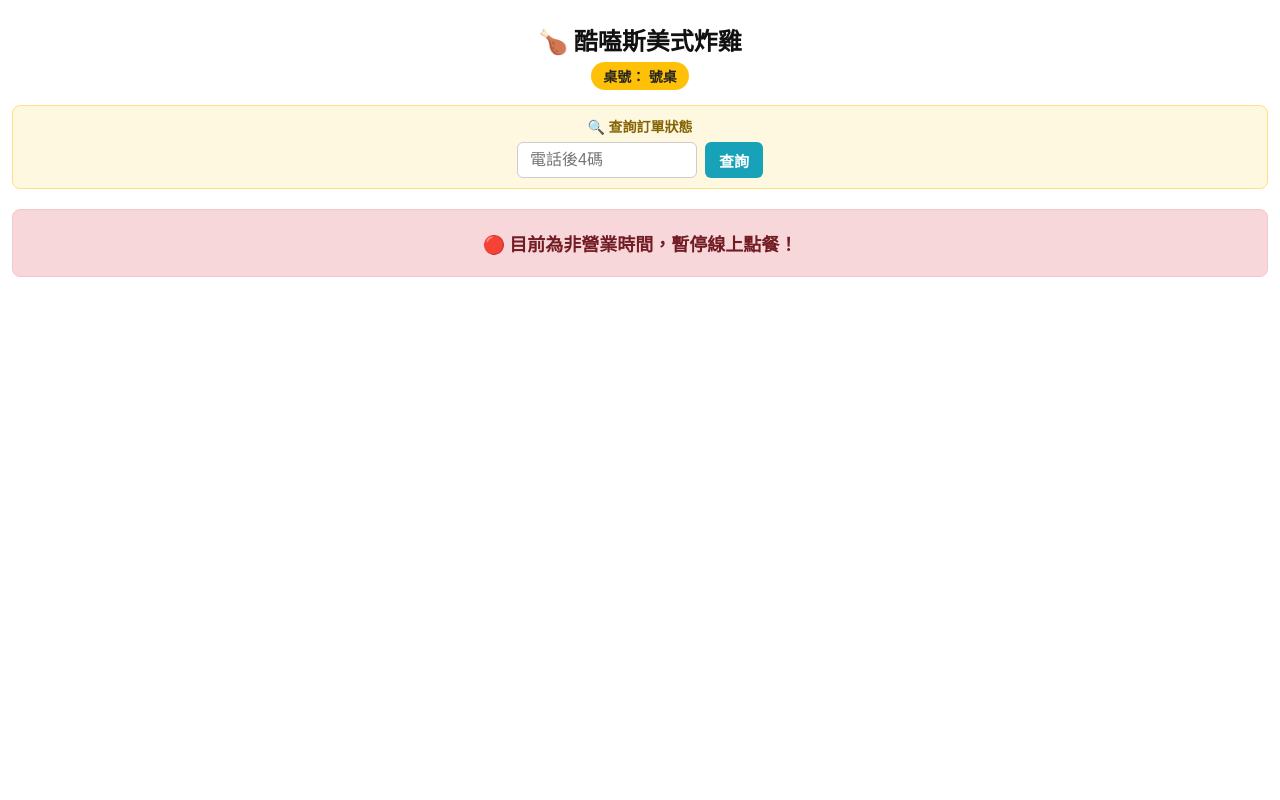
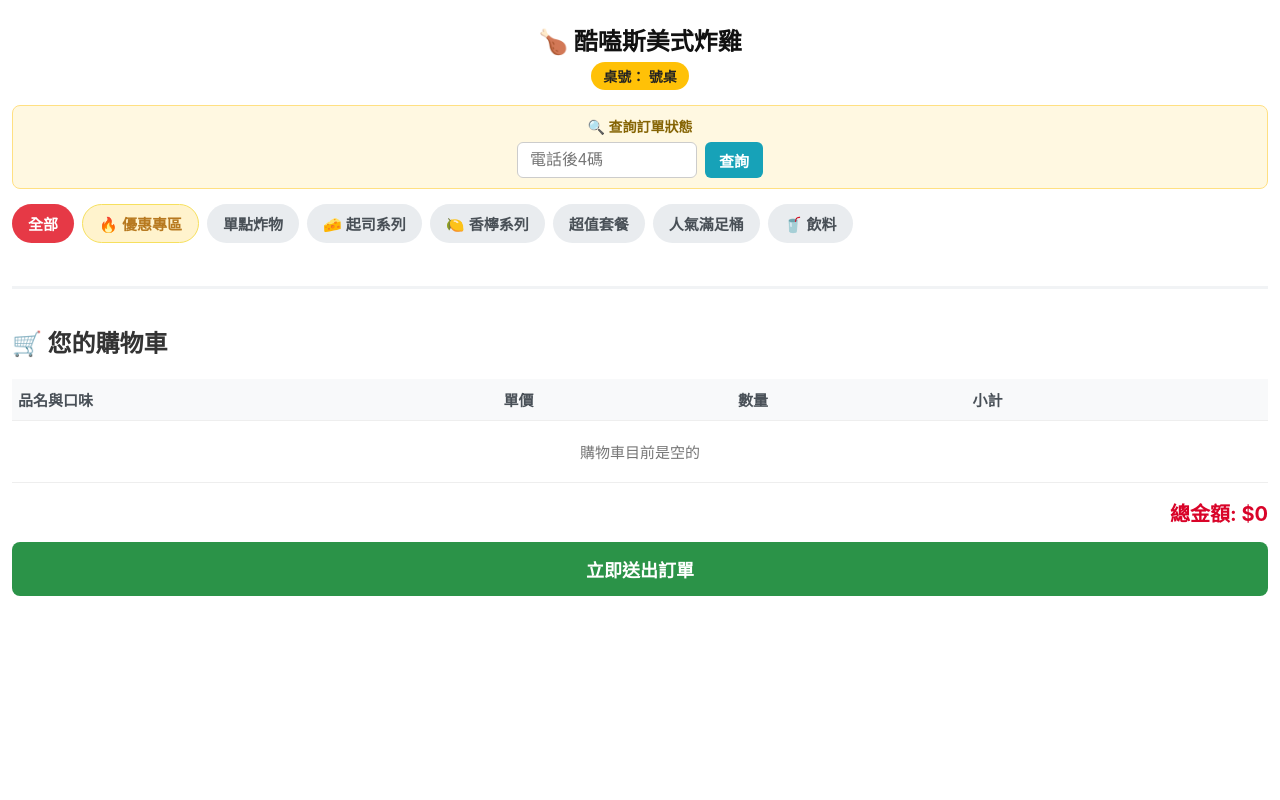
Before and after one commit to a125522982-lab/qr-order-system, a Python web app: template qr_order_system/templates/customer.html in a window 1280 px wide. Run offline with Jinja, Linux system fonts and the light colour scheme; the template is opened without the code that fills it, so the values that code supplies are empty.

Commit message:
Update customer.html

```diff
--- a/qr_order_system/templates/customer.html
+++ b/qr_order_system/templates/customer.html
@@ -54,7 +54,7 @@
         .status-text { font-size: 20px; font-weight: bold; color: #386641; margin: 15px 0; }
         .finish-btn { width: 100%; padding: 14px; background: #d90429; font-size: 18px; margin-top: 15px; border-radius: 8px; }
         .notice-banner { background: #fff3cd; border: 1px solid #ffe8a1; color: #856404; padding: 8px 12px; border-radius: 6px; font-size: 13px; font-weight: bold; margin-bottom: 10px; }
-        .closed-banner { background: #f8d7da; color: #721c24; border: 1px solid #f5c6cb; padding: 20px; border-radius: 8px; text-align: center; font-size: 18px; font-weight: bold; margin-top: 20px; }
+        .closed-banner { background: #f8d7da; color: #721c24; border: 1px solid #f5c6cb; padding: 20px; border-radius: 8px; text-align: center; font-size: 18px; font-weight: bold; margin-top: 20px; display: none; }
     </style>
 </head>
 <body>
@@ -72,11 +72,11 @@
         </div>
     </div>
 
-    {% if not is_open %}
-        <div class="closed-banner">
-            🔴 目前為非營業時間，暫停線上點餐！
+    <!-- 只有當後台手動勾選「強制打烊」時才會顯示休息提示，否則永遠正常開放點餐！ -->
+    <div id="closed-banner" class="closed-banner">
+        🔴 目前店家休息中，暫停線上點餐！
     </div>
-    {% else %}
+
     <div id="order-view">
         <div class="category-tabs">
             <button class="tab-btn active" onclick="filterMenu('all', this)">全部</button>
@@ -127,7 +127,6 @@
             <button class="checkout-btn" onclick="promptCheckout()">立即送出訂單</button>
         </div>
     </div>
-    {% endif %}
 
     <div id="tracker-view" style="display: none;" class="tracker-section">
         <h2>📋 訂單狀態追蹤</h2>
@@ -660,6 +659,13 @@
         }, 3000);
     }
 
+    async function checkStoreStatus() {
+        try {
+            let res = await fetch('/api/hours/status'); // 或利用現有狀態檢查
+            // 讓前端完全自由點餐，只有後台手動強制關閉才顯示休息橫幅
+        } catch(e) {}
+    }
+
     function cancelMyOrder() {
         if (!confirm('確定要取消這筆訂單嗎？')) return;
         fetch('/api/order/cancel', {
```
Lines whose indentation alone changed are shown as unchanged.
